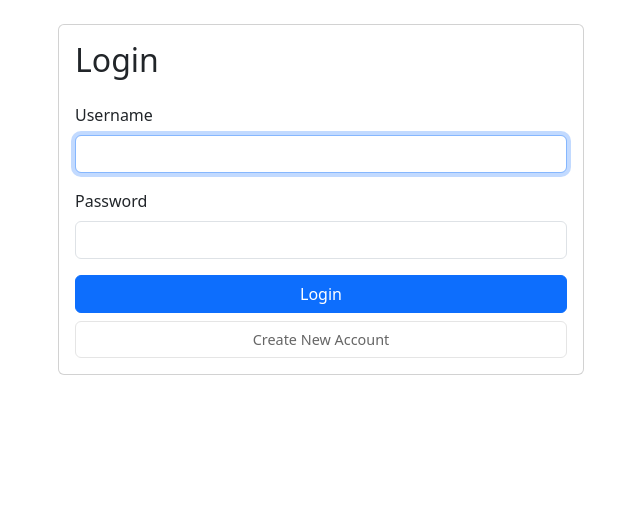
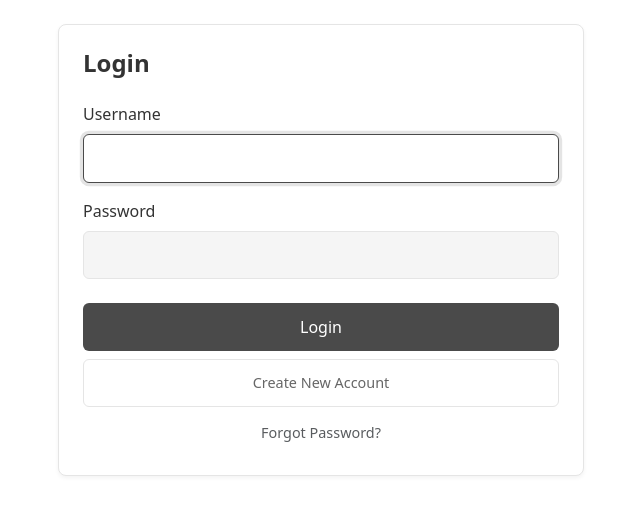
Before and after one commit to bvedant/djangolist, a Django app: page /accounts/login/ in a window 1280 px wide. Shown: the part 57-572 px from the top of the page, without its empty margins (319-959 px from the left). Run offline with Django 5.2, Linux system fonts and the light colour scheme.

Commit message:
Enhance authentication UI and form styling
- Add comprehensive form styling in CSS (form-control, buttons, cards, alerts)
- Improve login/register templates with better layout and error handling
- Convert logout link to POST form for better security
- Add password reset link to login page
- Add form help text display
- Add shadow effects to auth cards
- Fix minor whitespace issue in auth_forms.py

```diff
--- a/ads/static/ads/css/style.css
+++ b/ads/static/ads/css/style.css
@@ -161,3 +161,82 @@
 .price-content .value {
     color: white;
 }
+
+/* Form styling */
+.form-control {
+    background: var(--color-background);
+    border: 1px solid var(--color-border);
+    padding: 0.75rem 1rem;
+    font-size: 0.95rem;
+}
+
+.form-control:focus {
+    background: white;
+    border-color: var(--color-accent);
+    box-shadow: 0 0 0 0.2rem rgba(74, 74, 74, 0.15);
+}
+
+.card {
+    border: 1px solid var(--color-border);
+    border-radius: 8px;
+}
+
+.card-title {
+    color: var(--color-text-primary);
+    font-weight: 600;
+}
+
+.btn-primary {
+    background: var(--color-accent);
+    border: none;
+    padding: 0.75rem 1rem;
+    font-weight: 500;
+}
+
+.btn-primary:hover {
+    background: #333333;
+}
+
+.btn-outline-secondary {
+    border-color: var(--color-border);
+    color: var(--color-text-secondary);
+    padding: 0.75rem 1rem;
+    font-weight: 500;
+}
+
+.alert {
+    border: none;
+    border-radius: 6px;
+}
+
+.form-text {
+    color: var(--color-text-muted);
+    font-size: 0.85rem;
+    margin-top: 0.25rem;
+}
+
+/* Auth forms */
+.btn-link {
+    text-decoration: none;
+    font-size: 0.9rem;
+}
+
+.btn-link:hover {
+    text-decoration: underline;
+}
+
+.alert-danger {
+    background-color: #fff2f2;
+    border-color: #ffebeb;
+    color: #dc3545;
+}
+
+.card.shadow-sm {
+    box-shadow: 0 2px 4px rgba(0,0,0,0.05) !important;
+}
+
+.form-label {
+    font-weight: 500;
+    color: var(--color-text-primary);
+    margin-bottom: 0.5rem;
+}
--- a/ads/templates/ads/base.html
+++ b/ads/templates/ads/base.html
@@ -24,7 +24,10 @@
                             <a href="{% url 'ads:admin_dashboard' %}" class="nav-link me-3">Dashboard</a>
                         {% endif %}
                         <a href="{% url 'ads:notifications' %}" class="nav-link me-3">Notifications</a>
-                        <a href="{% url 'logout' %}" class="nav-link">Logout</a>
+                        <form method="post" action="{% url 'logout' %}" class="d-inline">
+                            {% csrf_token %}
+                            <button type="submit" class="nav-link border-0 bg-transparent">Logout</button>
+                        </form>
                     {% else %}
                         <a href="{% url 'login' %}" class="nav-link me-3">Login</a>
                         <a href="{% url 'register' %}" class="btn-post-ad">Sign Up</a>
--- a/ads/templates/registration/login.html
+++ b/ads/templates/registration/login.html
@@ -7,25 +7,29 @@
 {% block content %}
 <div class="row">
     <div class="col-md-6 offset-md-3">
-        <div class="card">
-            <div class="card-body">
-                <h2 class="card-title mb-4">Login</h2>
+        <div class="card shadow-sm">
+            <div class="card-body p-4">
+                <h2 class="card-title h4 mb-4">Login</h2>
+                {% if form.errors %}
+                <div class="alert alert-danger py-2 small">
+                    Your username and password didn't match. Please try again.
+                </div>
+                {% endif %}
                 <form method="post">
                     {% csrf_token %}
                     {% for field in form %}
                     <div class="mb-3">
                         <label for="{{ field.id_for_label }}" class="form-label">{{ field.label }}</label>
-                        {% if field.errors %}
-                        <div class="alert alert-danger py-2">
-                            {{ field.errors }}
-                        </div>
+                        {{ field|addclass:"form-control" }}
+                        {% if field.help_text %}
+                        <div class="form-text small text-muted">{{ field.help_text }}</div>
                         {% endif %}
-                        {{ field|addclass:"form-control" }}
                     </div>
                     {% endfor %}
-                    <div class="d-grid gap-2">
+                    <div class="d-grid gap-2 mt-4">
                         <button type="submit" class="btn btn-primary">Login</button>
                         <a href="{% url 'register' %}" class="btn btn-outline-secondary">Create New Account</a>
+                        <a href="{% url 'password_reset' %}" class="btn btn-link text-muted">Forgot Password?</a>
                     </div>
                 </form>
             </div>
```
Also changed, not shown: ads/templates/registration/register.html (+10 -9 lines), ads/auth_forms.py (line endings or trailing spaces).
